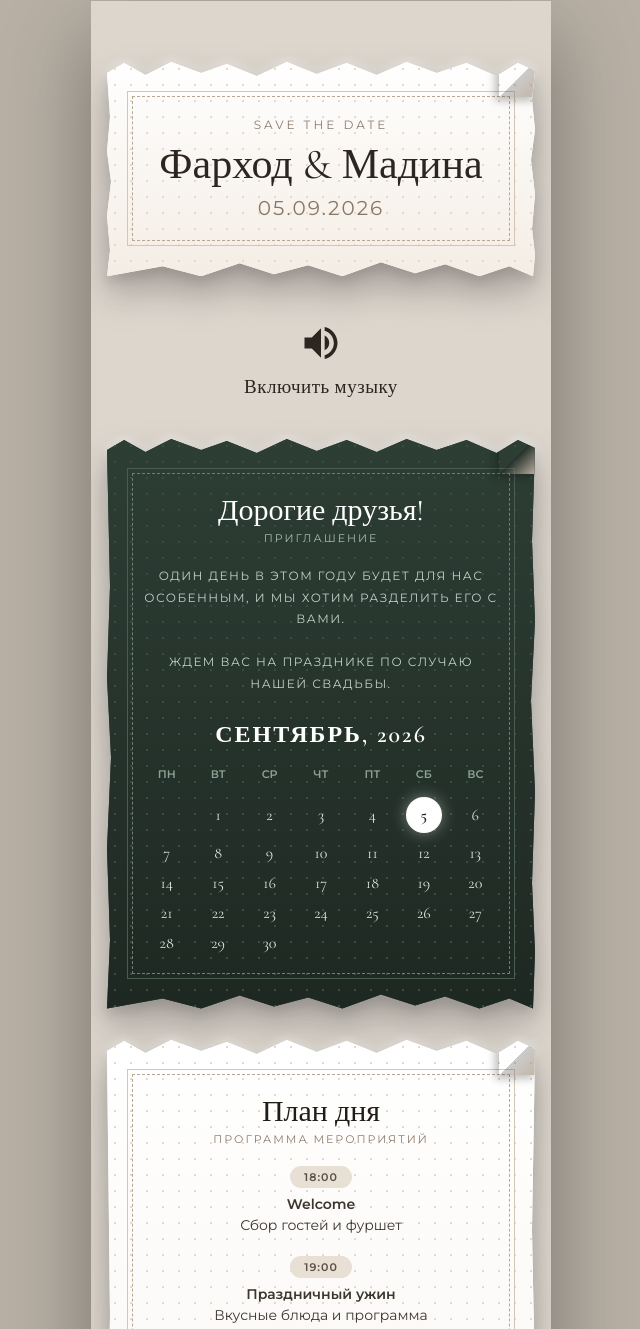
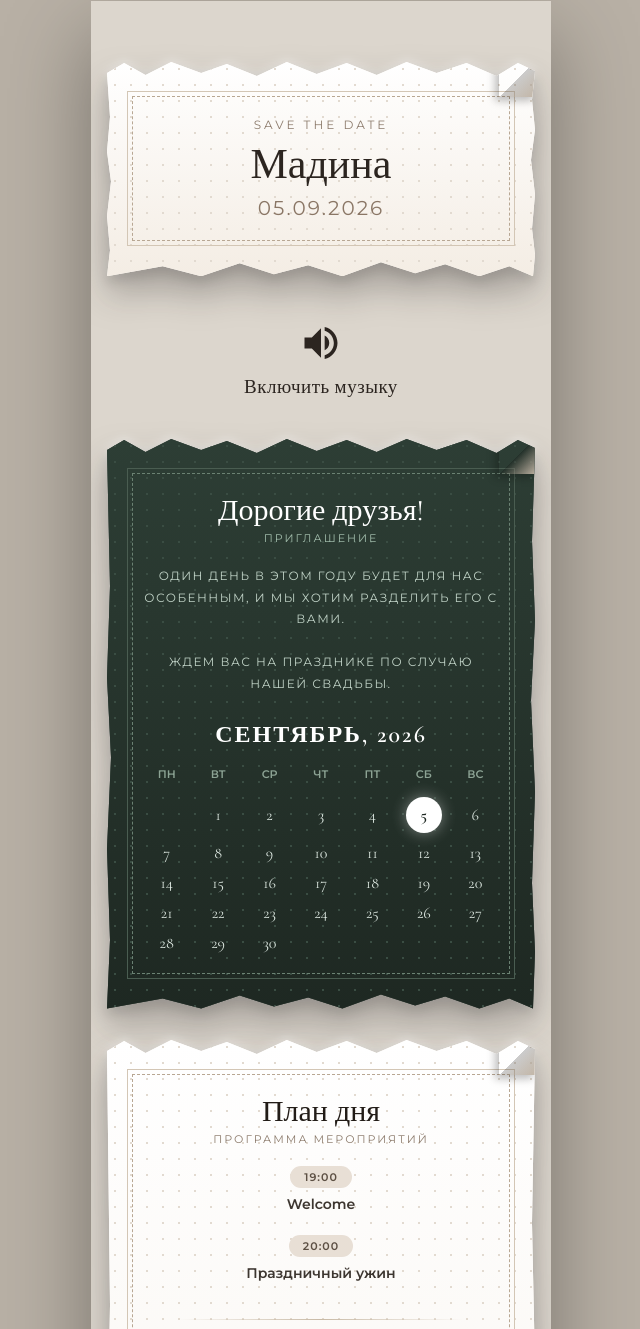
Before and after one commit to Irent999/wedding-invitation1, a plain HTML site: page index.html in a window 1280 px wide. Shown: the part 19-1348 px from the top of the page, without its empty margins (319-959 px from the left). Drawn offline with nearby package versions, Linux system fonts and the light colour scheme.

Commit message:
index.html

```diff
--- a/index.html
+++ b/index.html
@@ -374,7 +374,7 @@
         <div class="torn-card">
           <div class="inner-frame">
             <p class="save-the-date">Save the Date</p>
-            <h1>Фарход & Мадина</h1>
+            <h1>Мадина</h1>
             <p class="event-date">05.09.2026</p>
           </div>
         </div>
@@ -440,12 +440,12 @@
             <p class="card-subtitle">Программа мероприятий</p>
 
             <div class="timeline-item">
-              <span class="time-badge">18:00</span>
-              <p><strong>Welcome</strong><br>Сбор гостей и фуршет</p>
+              <span class="time-badge">19:00</span>
+              <p><strong>Welcome</strong></p>
             </div>
             <div class="timeline-item">
-              <span class="time-badge">19:00</span>
-              <p><strong>Праздничный ужин</strong><br>Вкусные блюда и программа</p>
+              <span class="time-badge">20:00</span>
+              <p><strong>Праздничный ужин</strong></p>
             </div>
           </div>
 
```
